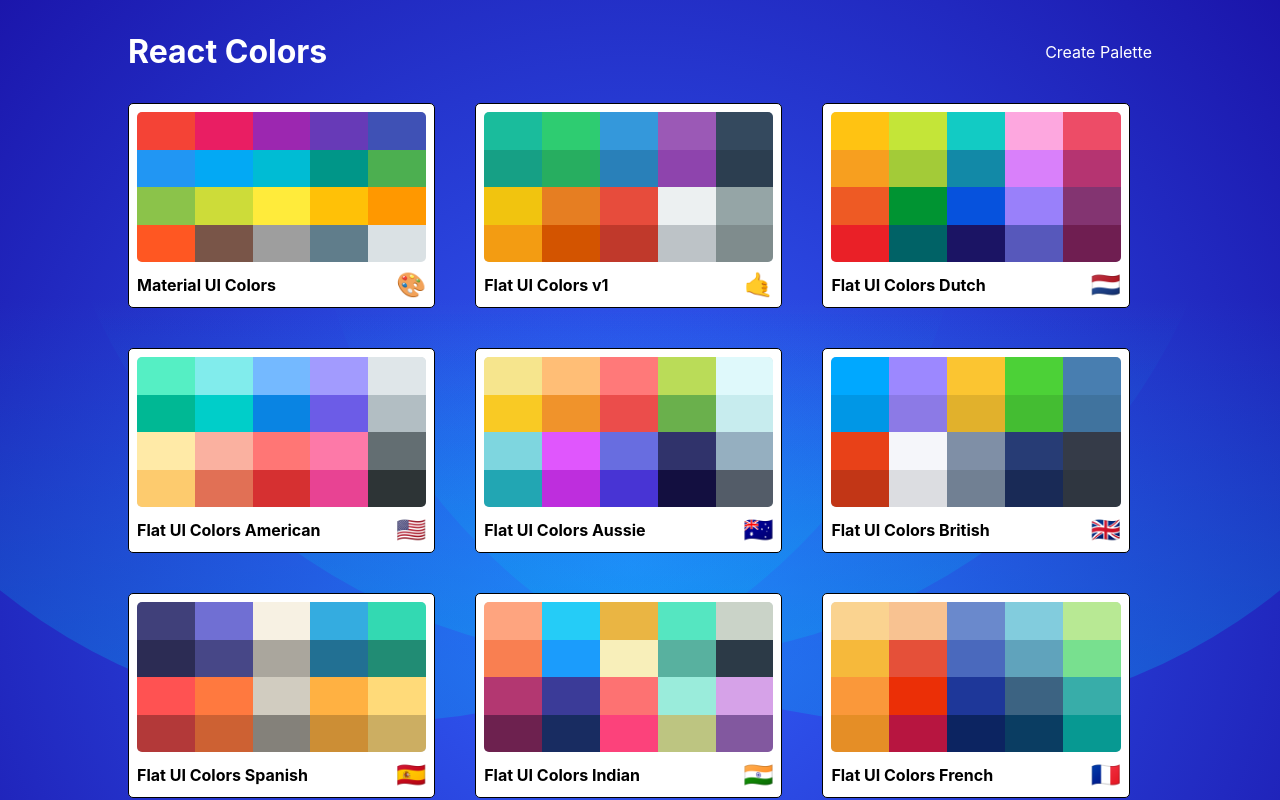
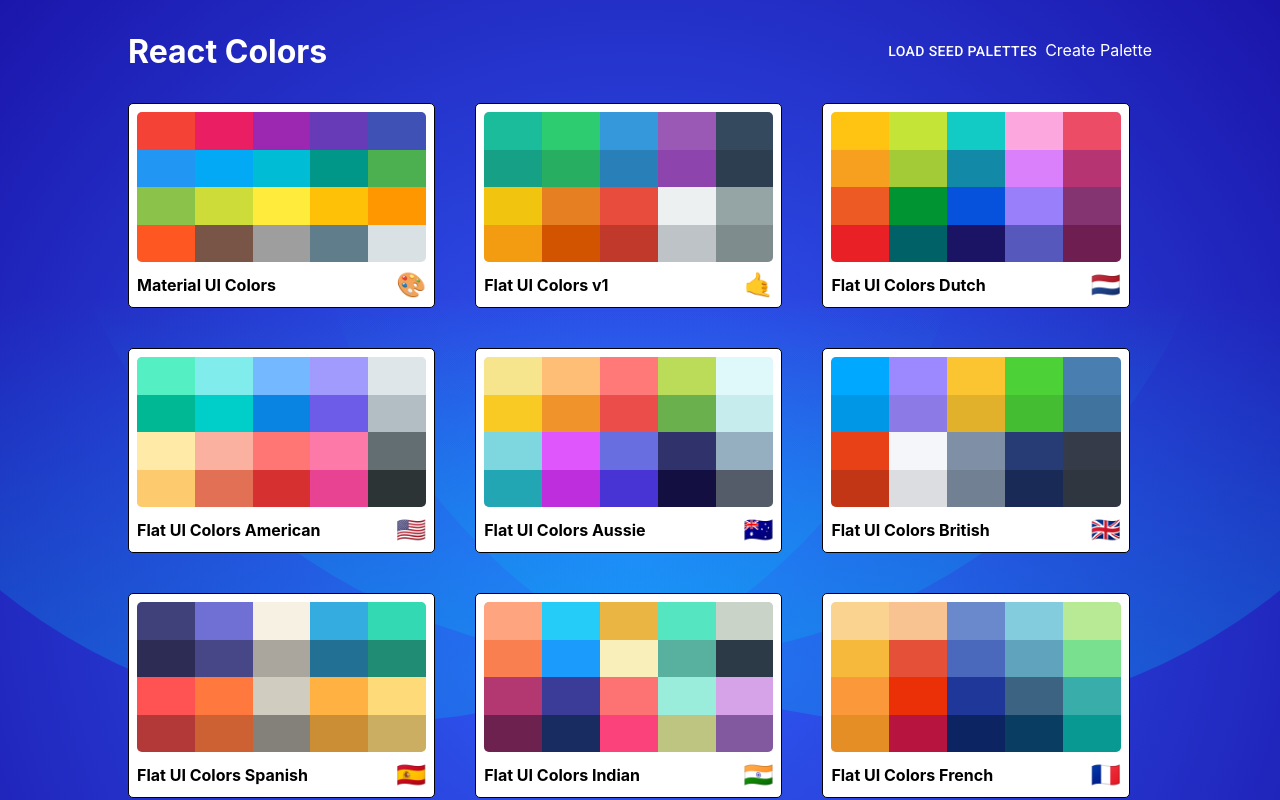
Before and after one commit to lrotberg/react-color-app, a React (Create React App) app: page / in a window 1280 px wide. Built offline with nearby package versions, Linux system fonts and the light colour scheme.

Commit message:
Add loadSeedColors button

```diff
--- a/src/App.js
+++ b/src/App.js
@@ -17,6 +17,7 @@
     this.findPalette = this.findPalette.bind(this);
     this.savePalette = this.savePalette.bind(this);
     this.deletePalette = this.deletePalette.bind(this);
+    this.loadSeedPalettes = this.loadSeedPalettes.bind(this);
   }
   findPalette(id) {
     return this.state.palettes.find(function(palette) {
@@ -28,6 +29,15 @@
       st => ({ palettes: st.palettes.filter(palette => palette.id !== id) }),
       this.syncLocalStorage
     );
+  }
+  loadSeedPalettes() {
+    const newPaletteSet = [...this.state.palettes].concat(seedColors);
+    const uniquePaletteSet = Array.from(
+      new Set(newPaletteSet.map(a => a.id))
+    ).map(id => {
+      return newPaletteSet.find(a => a.id === id);
+    });
+    this.setState({ palettes: [...uniquePaletteSet] }, this.syncLocalStorage);
   }
   savePalette(newPalette) {
     this.setState(
@@ -84,6 +94,7 @@
                         palettes={this.state.palettes}
                         {...routeProps}
                         deletePalette={this.deletePalette}
+                        loadSeedPalettes={this.loadSeedPalettes}
                       />
                     </Page>
                   )}
--- a/src/PaletteList.js
+++ b/src/PaletteList.js
@@ -2,6 +2,7 @@
 import { Link } from "react-router-dom";
 import { withStyles } from "@material-ui/styles";
 import { CSSTransition, TransitionGroup } from "react-transition-group";
+import Button from "@material-ui/core/Button";
 import Dialog from "@material-ui/core/Dialog";
 import DialogTitle from "@material-ui/core/DialogTitle";
 import Avatar from "@material-ui/core/Avatar";
@@ -43,14 +44,17 @@
     this.closeDialog();
   }
   render() {
-    const { palettes, classes } = this.props;
+    const { palettes, classes, loadSeedPalettes } = this.props;
     const { openDeleteDialog } = this.state;
     return (
       <div className={classes.root}>
         <div className={classes.container}>
           <nav className={classes.nav}>
             <h1 className={classes.heading}>React Colors</h1>
-            <Link to="/palette/new">Create Palette</Link>
+            <div>
+              <Button onClick={loadSeedPalettes}>Load Seed Palettes</Button>
+              <Link to="/palette/new">Create Palette</Link>
+            </div>
           </nav>
           <TransitionGroup className={classes.palettes}>
             {palettes.map(palette => (
--- a/src/styles/PaletteListStyles.js
+++ b/src/styles/PaletteListStyles.js
@@ -46,6 +46,9 @@
     "& a": {
       textDecoration: "none",
       color: "white"
+    },
+    "& button": {
+      color: "white"
     }
   },
   palettes: {
```
